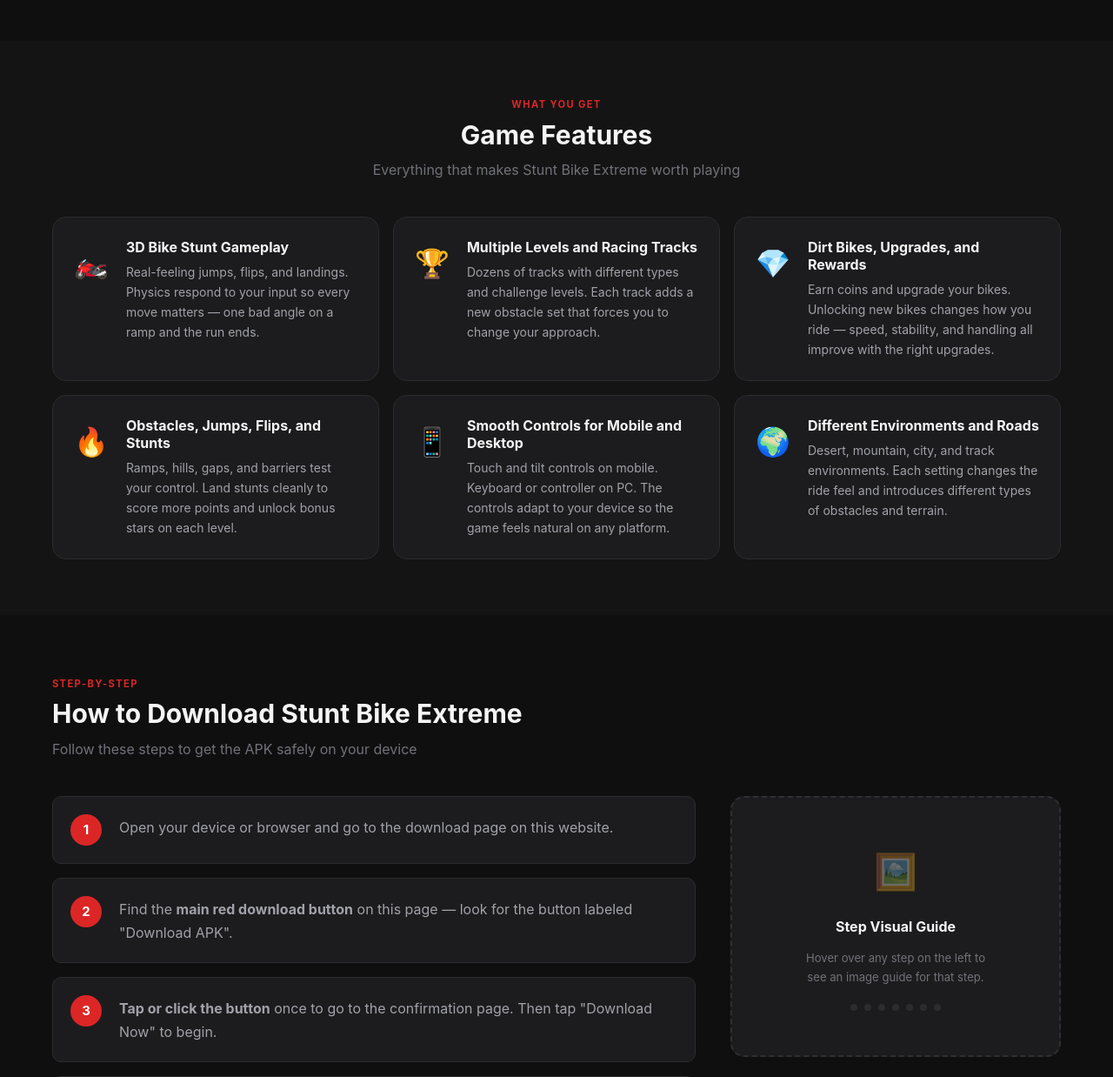
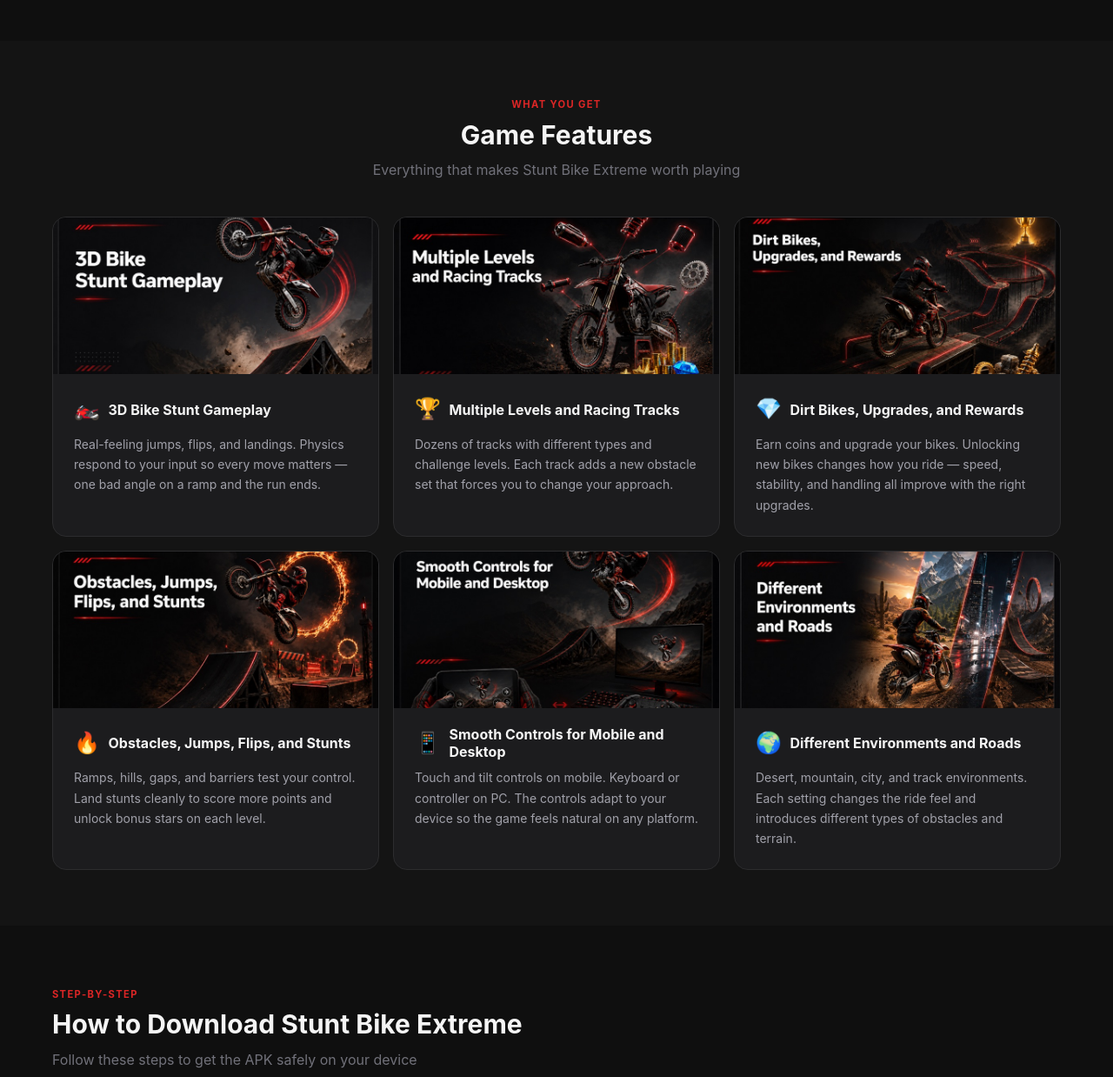
Before and after one commit to abdulmoiz1425/Stunt-Bike-extreme, a Django app: page / in a window 1280 px wide. Shown: the part 1908-3146 px from the top of the page at 87% size. Run offline with Django 4.2, Linux system fonts and the light colour scheme; data comes from the database, SQL or seed files in the repository; data that the repository does not hold is empty.

Commit message:
Add game feature images to homepage Game Features section

```diff
--- a/static/css/style.css
+++ b/static/css/style.css
@@ -1349,10 +1349,9 @@
   background: var(--bg-card);
   border: 1px solid var(--border);
   border-radius: var(--radius-lg);
-  padding: 1.5rem;
-  display: flex;
-  gap: 1.25rem;
-  align-items: flex-start;
+  overflow: hidden;
+  display: flex;
+  flex-direction: column;
   transition: all var(--transition);
 }
 .feature-rich-card:hover {
@@ -1360,8 +1359,11 @@
   background: var(--bg-card-hover);
   transform: translateY(-2px);
 }
-.frc-icon { font-size: 2rem; flex-shrink: 0; margin-top: 0.1rem; }
-.frc-title { font-size: 1rem; font-weight: 700; color: var(--text-primary); margin-bottom: 0.4rem; }
+.frc-image { width: 100%; height: 180px; object-fit: cover; display: block; }
+.frc-body { padding: 1.25rem 1.5rem 1.5rem; }
+.frc-title-row { display: flex; align-items: center; gap: 0.6rem; margin-bottom: 0.5rem; }
+.frc-icon { font-size: 1.5rem; flex-shrink: 0; }
+.frc-title { font-size: 1rem; font-weight: 700; color: var(--text-primary); margin: 0; }
 .frc-desc { color: var(--text-secondary); font-size: 0.875rem; line-height: 1.65; margin: 0; }
 
 /* --- HOW TO PLAY GUIDE --- */
--- a/templates/home.html
+++ b/templates/home.html
@@ -235,49 +235,67 @@
     <div class="features-rich-grid">
 
       <div class="feature-rich-card">
-        <div class="frc-icon">🏍️</div>
+        <img src="{% static 'images/features/feature-3d-stunt.jpg' %}" alt="3D Bike Stunt Gameplay" class="frc-image" loading="lazy">
         <div class="frc-body">
+          <div class="frc-title-row">
+            <span class="frc-icon">🏍️</span>
             <h3 class="frc-title">3D Bike Stunt Gameplay</h3>
+          </div>
           <p class="frc-desc">Real-feeling jumps, flips, and landings. Physics respond to your input so every move matters — one bad angle on a ramp and the run ends.</p>
         </div>
       </div>
 
       <div class="feature-rich-card">
-        <div class="frc-icon">🏆</div>
+        <img src="{% static 'images/features/feature-tracks.jpg' %}" alt="Multiple Levels and Racing Tracks" class="frc-image" loading="lazy">
         <div class="frc-body">
+          <div class="frc-title-row">
+            <span class="frc-icon">🏆</span>
             <h3 class="frc-title">Multiple Levels and Racing Tracks</h3>
+          </div>
           <p class="frc-desc">Dozens of tracks with different types and challenge levels. Each track adds a new obstacle set that forces you to change your approach.</p>
         </div>
       </div>
 
       <div class="feature-rich-card">
-        <div class="frc-icon">💎</div>
+        <img src="{% static 'images/features/feature-upgrades.jpg' %}" alt="Dirt Bikes, Upgrades, and Rewards" class="frc-image" loading="lazy">
         <div class="frc-body">
+          <div class="frc-title-row">
+            <span class="frc-icon">💎</span>
             <h3 class="frc-title">Dirt Bikes, Upgrades, and Rewards</h3>
+          </div>
           <p class="frc-desc">Earn coins and upgrade your bikes. Unlocking new bikes changes how you ride — speed, stability, and handling all improve with the right upgrades.</p>
         </div>
       </div>
 
       <div class="feature-rich-card">
-        <div class="frc-icon">🔥</div>
+        <img src="{% static 'images/features/feature-obstacles.jpg' %}" alt="Obstacles, Jumps, Flips, and Stunts" class="frc-image" loading="lazy">
         <div class="frc-body">
+          <div class="frc-title-row">
+            <span class="frc-icon">🔥</span>
             <h3 class="frc-title">Obstacles, Jumps, Flips, and Stunts</h3>
+          </div>
           <p class="frc-desc">Ramps, hills, gaps, and barriers test your control. Land stunts cleanly to score more points and unlock bonus stars on each level.</p>
         </div>
       </div>
 
       <div class="feature-rich-card">
-        <div class="frc-icon">📱</div>
+        <img src="{% static 'images/features/feature-controls.jpg' %}" alt="Smooth Controls for Mobile and Desktop" class="frc-image" loading="lazy">
         <div class="frc-body">
+          <div class="frc-title-row">
+            <span class="frc-icon">📱</span>
             <h3 class="frc-title">Smooth Controls for Mobile and Desktop</h3>
+          </div>
           <p class="frc-desc">Touch and tilt controls on mobile. Keyboard or controller on PC. The controls adapt to your device so the game feels natural on any platform.</p>
         </div>
       </div>
 
       <div class="feature-rich-card">
-        <div class="frc-icon">🌍</div>
+        <img src="{% static 'images/features/feature-environments.jpg' %}" alt="Different Environments and Roads" class="frc-image" loading="lazy">
         <div class="frc-body">
+          <div class="frc-title-row">
+            <span class="frc-icon">🌍</span>
             <h3 class="frc-title">Different Environments and Roads</h3>
+          </div>
           <p class="frc-desc">Desert, mountain, city, and track environments. Each setting changes the ride feel and introduces different types of obstacles and terrain.</p>
         </div>
       </div>
```
Also changed, not shown: static/images/features/feature-3d-stunt.jpg (added), static/images/features/feature-controls.jpg (added), static/images/features/feature-environments.jpg (added), static/images/features/feature-obstacles.jpg (added), static/images/features/feature-tracks.jpg (added), static/images/features/feature-upgrades.jpg (added). Lines whose indentation alone changed are shown as unchanged.
